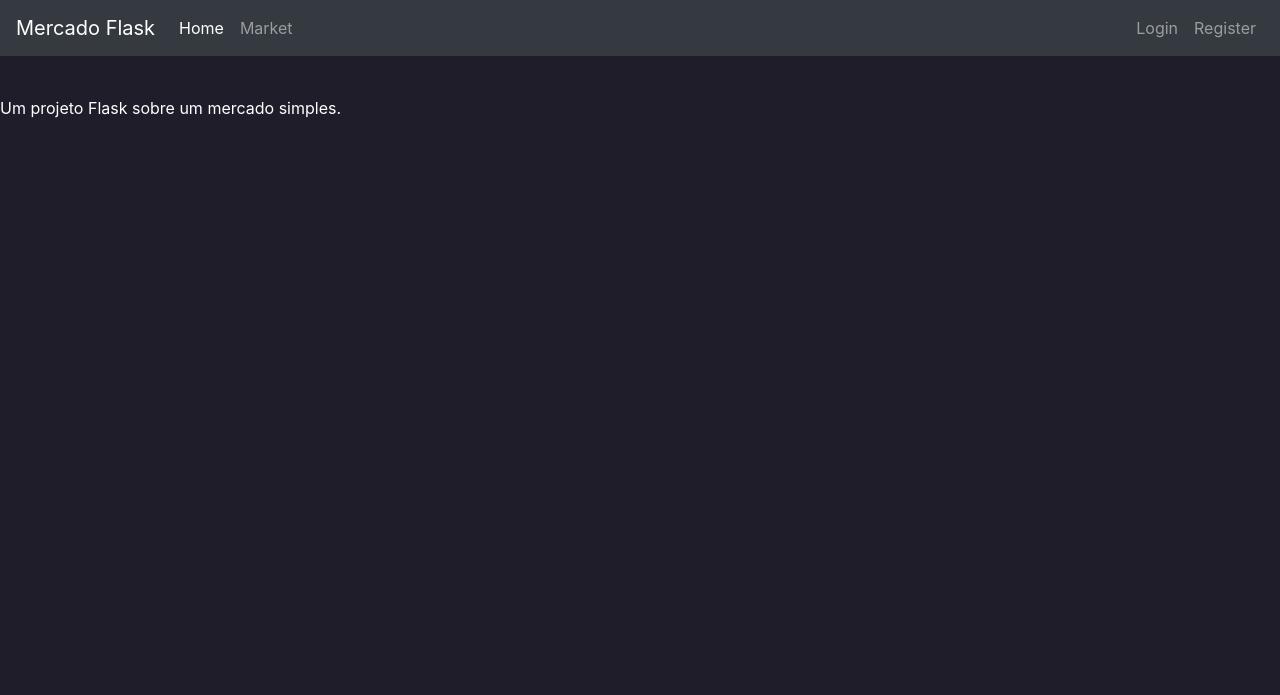
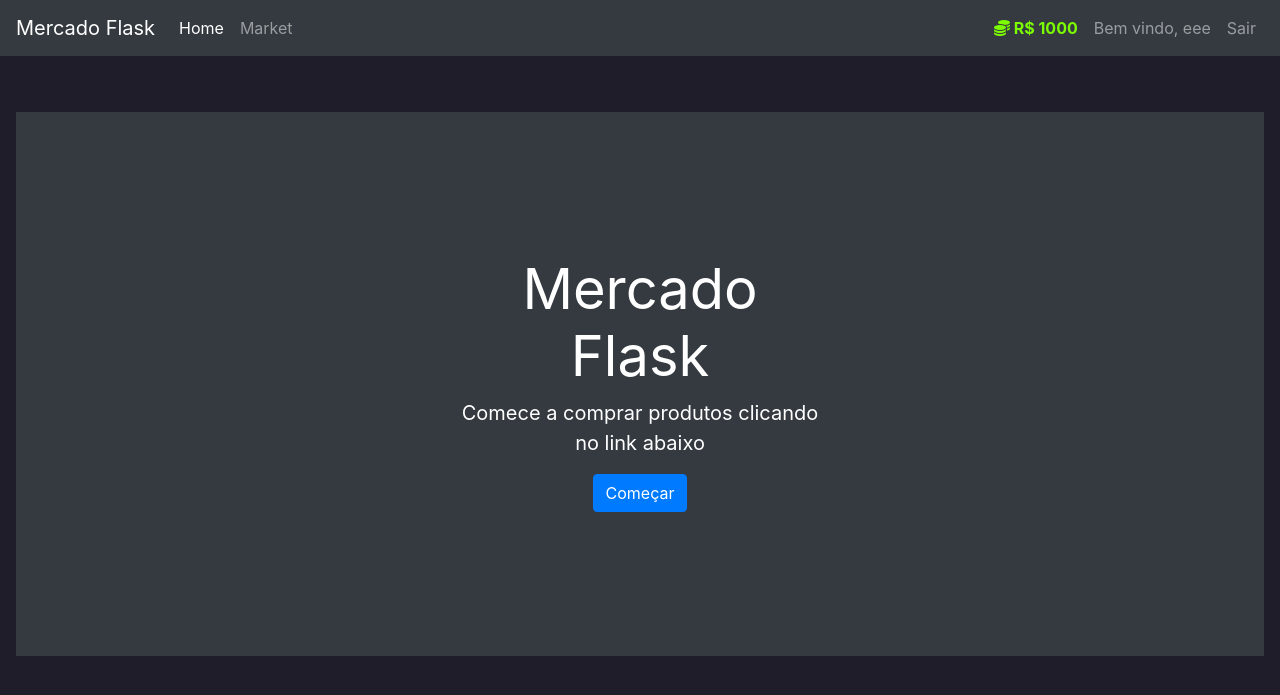
Before and after one commit to feg59crz/flask-market, a Flask app: page /home in a window 1280 px wide. Shown: the top 695 px of the page. Run offline with Flask 3, Linux system fonts and the light colour scheme; a user stored in the database is signed in; some libraries are stand-ins or nearby versions.

Commit message:
login & redirection system

```diff
--- a/market/__init__.py
+++ b/market/__init__.py
@@ -9,5 +9,7 @@ app.config["SECRET_KEY"] = "92797c0346bdf993c1de5d59"
 db = SQLAlchemy(app)
 bcrypt = Bcrypt(app)
 login_manager = LoginManager(app)
-
+login_manager.login_view = "login_page"
+login_manager.login_message = "Você precisa logar primeiro"
+login_manager.login_message_category = "info"
 from market import routes
--- a/market/routes.py
+++ b/market/routes.py
@@ -2,7 +2,7 @@ from market import app, db
 from flask import render_template, redirect, url_for, flash
 from market.models import Item, User
 from market.forms import RegisterForm, LoginForm
-from flask_login import login_user
+from flask_login import login_user, logout_user, login_required
 
 @app.route('/')
 @app.route("/home")
@@ -10,6 +10,7 @@ def home_page():
     return render_template("home.html")
 
 @app.route("/market")
+@login_required
 def market_page():
     items = Item.query.all()
     return render_template('market.html', items=items)
@@ -26,6 +27,9 @@ def register_page():
         with app.app_context():
             db.session.add(user_to_create)
             db.session.commit()
+
+            login_user(user_to_create)
+            flash(f"Usuário criado com sucesso! Logado como {user_to_create.username}", category="success")
             return redirect(url_for('market_page'))
     # se existirem erros nos validators do registro
     if form.errors != {}:
@@ -48,3 +52,9 @@ def login_page():
             flash("Usuário e/ou senha não válidos. Tente novamente", category="danger")
 
     return render_template("login.html", form=form)
+
+@app.route("/logout")
+def logout_page():
+    logout_user()
+    flash("Deslogado com sucesso.", category="info")
+    return redirect(url_for("home_page"))
--- a/market/templates/base.html
+++ b/market/templates/base.html
@@ -27,6 +27,22 @@
                 <a class="nav-link" href="{{ url_for('market_page') }}">Market</a>
             </li>
         </ul>
+        {% if current_user.is_authenticated %}
+        <ul class="navbar-nav">
+            <li class="nav-item">
+                <a class="nav-link" style="color: lawngreen; font-weight: bold;">
+                    <i class="fas fa-coins"></i>
+                    R$ {{ current_user.budget }}
+                </a>
+            </li>
+            <li class="nav-item">
+                <a class="nav-link">Bem vindo, {{ current_user.username }}</a>
+            </li>
+            <li class="nav-item">
+                <a class="nav-link" href="{{ url_for('logout_page') }}">Sair</a>
+            </li>
+        </ul>
+        {% else %}
         <ul class="navbar-nav">
             <li class="nav-item">
                 <a class="nav-link" href="{{ url_for('login_page') }}">Login</a>
@@ -35,6 +51,7 @@
                 <a class="nav-link" href="{{ url_for('register_page')}}">Register</a>
             </li>
         </ul>
+        {% endif %}
     </div>
     </nav>
     <!-- Future Content here -->
--- a/market/templates/home.html
+++ b/market/templates/home.html
@@ -2,6 +2,16 @@
 {% block title %}
     Home
 {% endblock %}
+
+
 {% block content %}
-    Um projeto Flask sobre um mercado simples.
+    <div class="position-relative overflow-hidden p-3 p-md-5 m-md-3 text-center bg-dark" style="color:white">
+        <div class="col-md-5 p-lg-5 mx-auto my-5">
+            <h1 class="display-4 font-weight-normal">Mercado Flask</h1>
+            <p class="lead font-weight-normal">Comece a comprar produtos clicando no link abaixo</p>
+            <a class="btn btn-primary" href="{{ url_for('market_page') }}">Começar</a>
+        </div>
+        <div class="product-device box-shadow d-none d-md-block"></div>
+        <div class="product-device product-device-2 box-shadow d-none d-md-block"></div>
+    </div>
 {% endblock %}
```
Also changed, not shown: instance/market.db.
